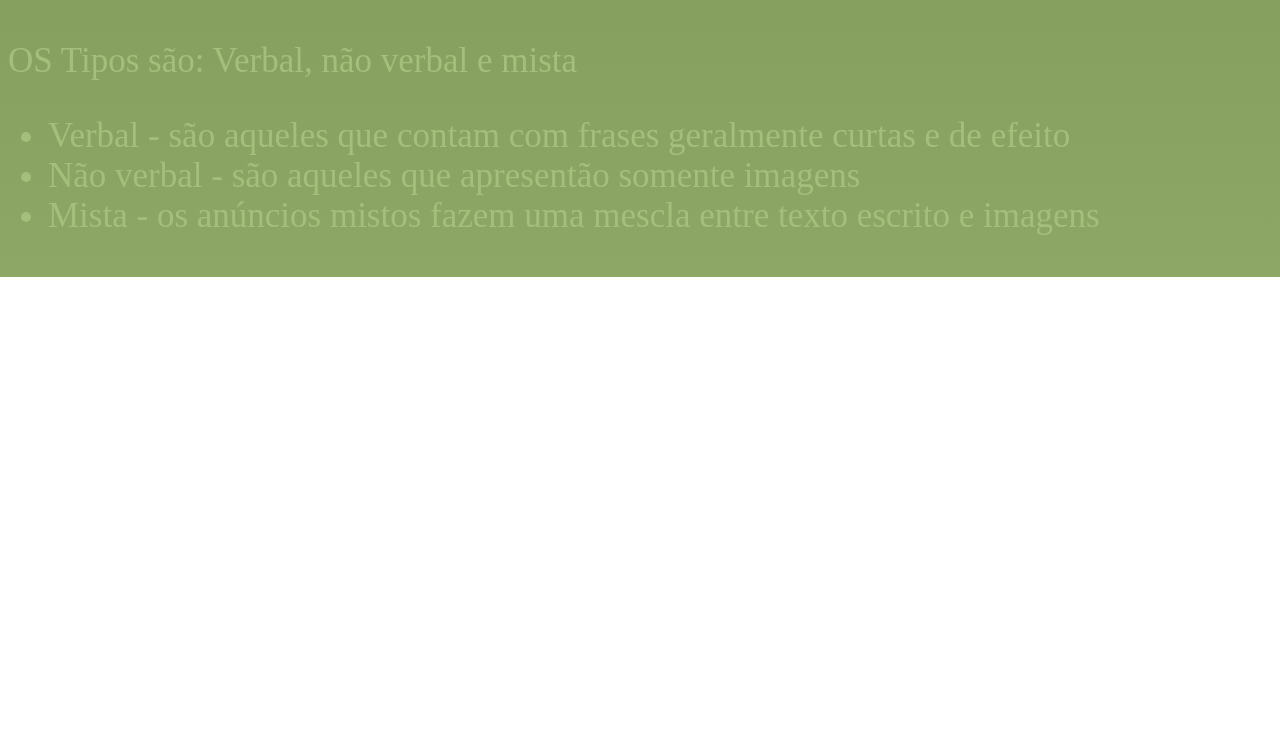
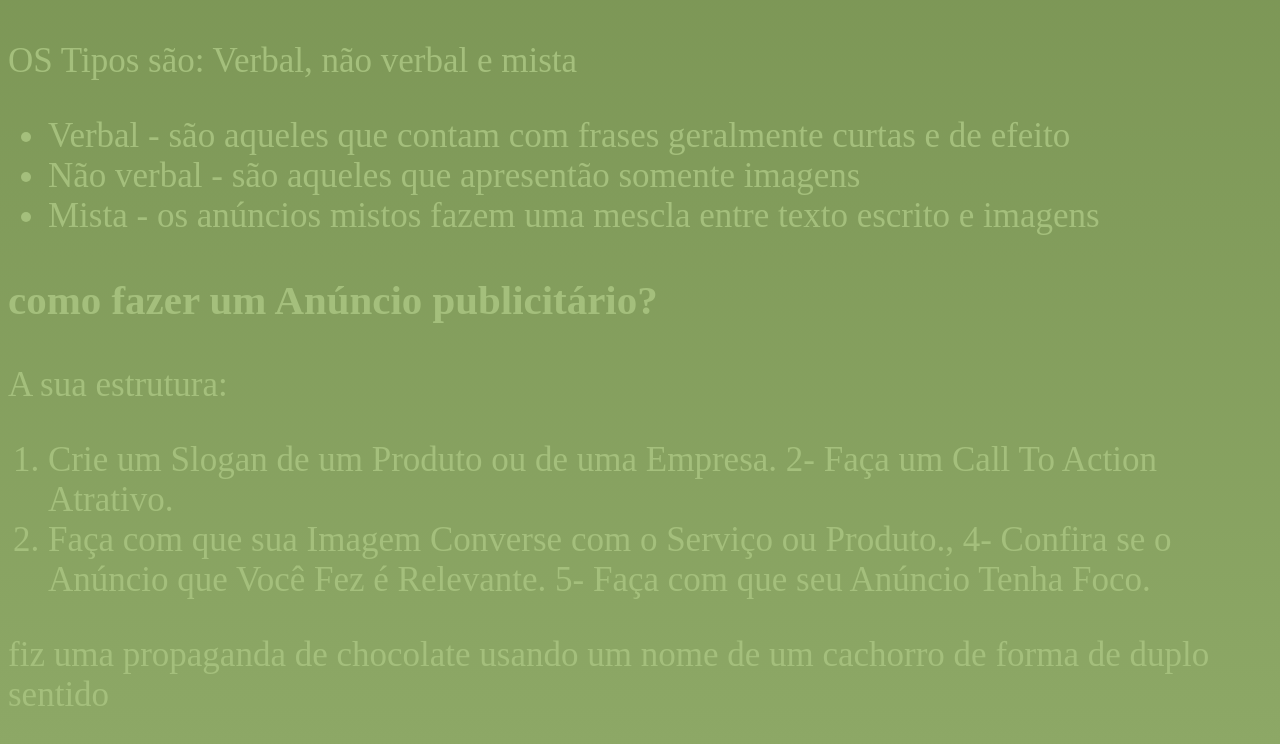
Before and after one commit to thiagodsramos10/Anunciopublicitario, a plain HTML site: page index.html in a window 1280 px wide. Shown: the part 1401-2145 px from the top of the page. Before the commit the page ends 1678 px from the top, so only its background shows below. Drawn offline with Linux system fonts and the light colour scheme.

Commit message:
25.10.24

```diff
--- a/index.html
+++ b/index.html
@@ -34,4 +34,13 @@
         <li> Mista -  os anúncios mistos fazem uma mescla entre texto escrito e imagens</li>
     </ul>
 
-    <h3></h3>
+    <h3>como fazer um Anúncio publicitário?</h3>
+    <p> A sua estrutura:</p>
+
+    <ol>
+<li>Crie um Slogan de um Produto ou de uma Empresa.  2- Faça um Call To Action Atrativo.
+<li>Faça com que sua Imagem Converse com o Serviço ou Produto., 4- Confira se o Anúncio que Você Fez é Relevante. 5- Faça com que seu Anúncio Tenha Foco. </li>
+    </ol>
+    <p> fiz uma propaganda de chocolate usando um nome de um cachorro de forma de duplo sentido</p>
+</body>
+</html>
--- a/style.css
+++ b/style.css
@@ -10,7 +10,7 @@ h1{
 
 h2 {
     background-color: #013765;
-    color:aliceblue;
+    color: aliceblue;
 }
 
 img {
```
